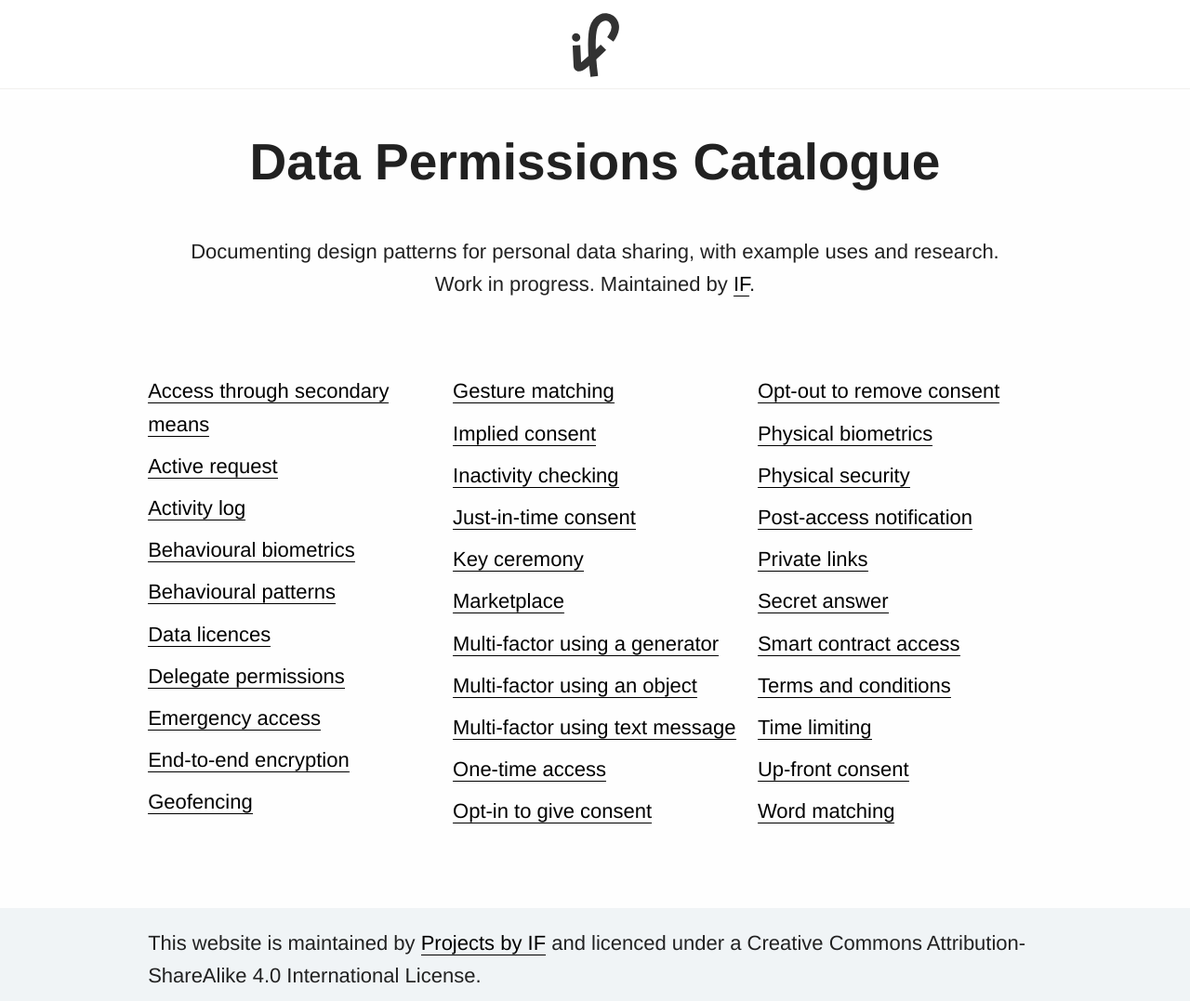
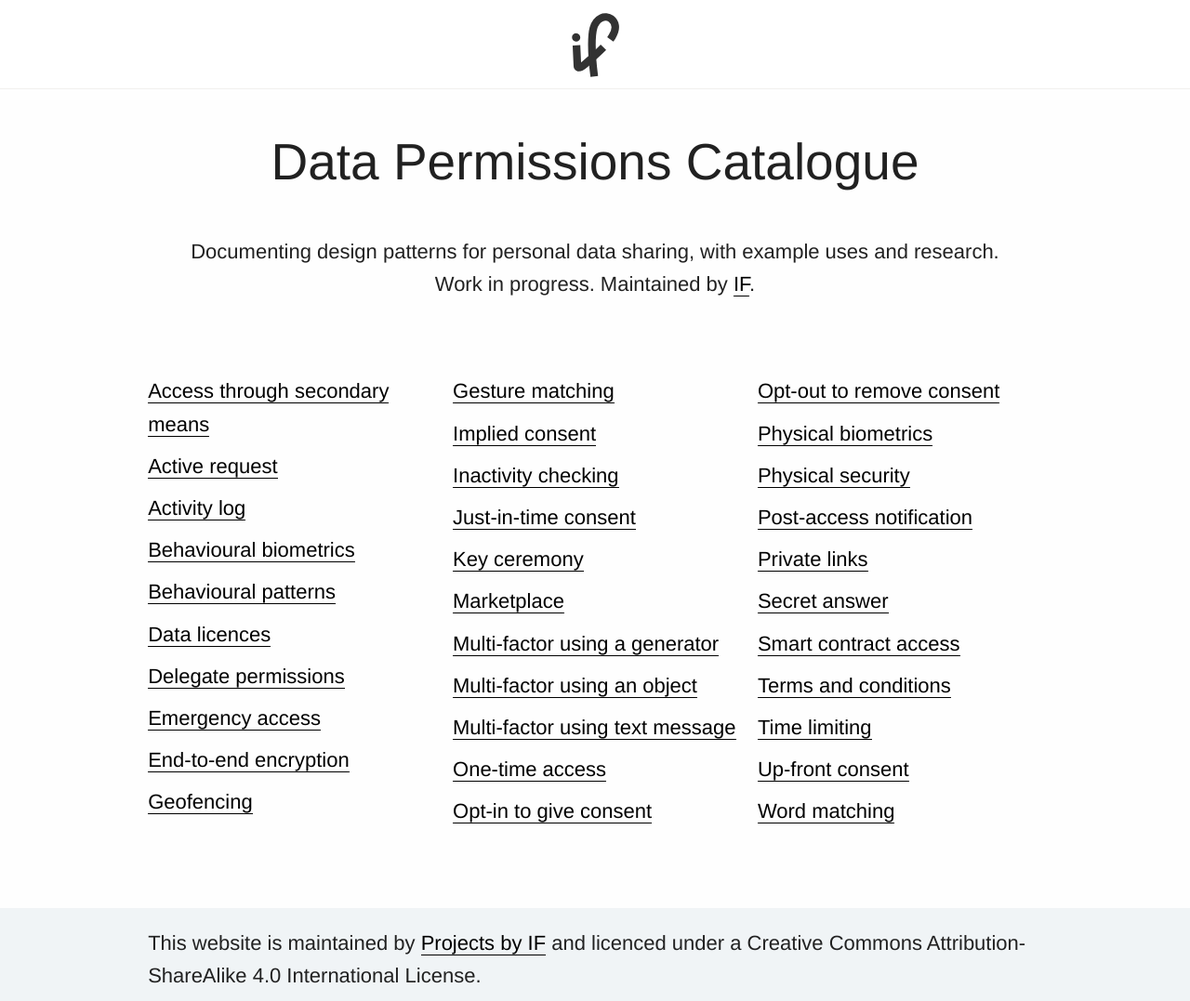
Before and after one commit to projectsbyif/data-permissions-catalogue, a Jekyll site: the page built from index.md, in a window 1280 px wide. Shown: the whole page at 93% size. Built offline with Jekyll 4.4.1, drawn with Linux system fonts in a browser that asks for light colours; some web fonts are replaced; comment, search, counter and statistics services are not loaded.

Commit message:
Design fixes

```diff
--- a/_layouts/home.html
+++ b/_layouts/home.html
@@ -6,7 +6,7 @@
   <div class="large-10 large-offset-1 small-12 cell">
     <div class="home-title">
       <h1>{{ site.title }}</h1>
-      <p>Documenting design patterns for personal data sharing, with example uses and research.<br />Work in progress. Maintained by <a href="https://projectsbyif.com">IF</a>.</p>
+      <p>Documenting design patterns for personal data sharing, with example uses and research.<span class="mobile-break"> </span><span class="desktop-break"> <br /></span>Work in progress. Maintained by <a href="https://projectsbyif.com">IF</a>.</p>
     </div>
 
     <ul class="contents">
--- a/_sass/app.scss
+++ b/_sass/app.scss
@@ -28,14 +28,14 @@
   font-family: "Circular-Bold", "Helvetica Neue", "Arial", sans-serif;
   font-size: 28px;
   margin-bottom: 20px;
-  font-weight: 700;
+  font-weight: 500;
 }
 
 h2 {
   font-family: "Circular-Bold", "Helvetica Neue", "Arial", sans-serif;
   font-size: 28px;
   margin-bottom: 20px;
-  font-weight: 700;
+  font-weight: 500;
 }
 
 h3 {
@@ -117,6 +117,10 @@
   padding-right: 20px;
 }
 
+.desktop-break {
+  display: none;
+}
+
 @media screen and (min-width: 720px) {
   body {
     font-size: 22px;
@@ -170,4 +174,12 @@
   main {
     min-height: calc(100vh - 287px);
   }
+
+  .mobile-break {
+    display: none;
+  }
+
+  .desktop-break {
+    display: inline;
+  }
 }
```
Also changed, not shown: 1 other file.
